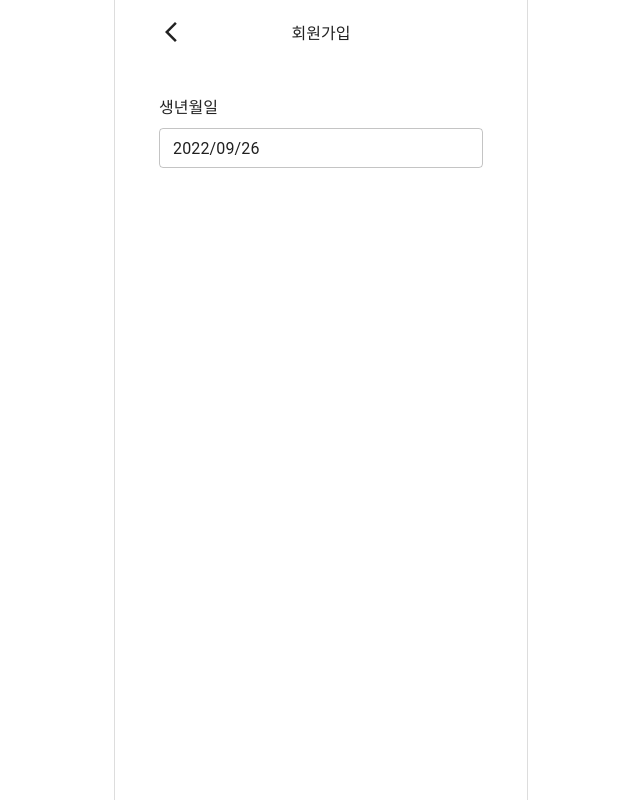
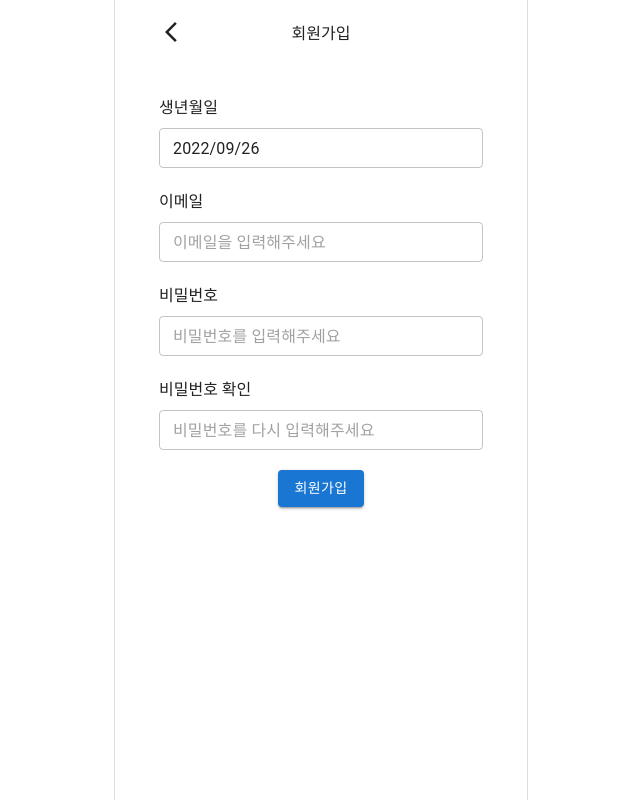
Before and after one commit to gotogether-s/gotogether-s, a Next.js app: page /signup in a window 1280 px wide. Shown: the whole page, without its empty margins (319-959 px from the left). Built offline with nearby package versions, Linux system fonts and the light colour scheme.

Commit message:
#37 feat: Create basic sign up UI

```diff
--- a/pages/signup/SignUp.module.scss
+++ b/pages/signup/SignUp.module.scss
@@ -4,3 +4,8 @@
     padding-bottom: 1rem;
   }
 }
+
+.button-wrapper {
+  margin-bottom: 2rem;
+  text-align: center;
+}
--- a/pages/signup/index.tsx
+++ b/pages/signup/index.tsx
@@ -4,6 +4,7 @@ import { LocalizationProvider } from '@mui/x-date-pickers/LocalizationProvider'
 import { MobileDatePicker } from '@mui/x-date-pickers/MobileDatePicker'
 import TextField from '@mui/material/TextField'
 import { useState } from 'react'
+import Button from '@mui/material/Button'
 import NavBar from '../../components/NavBar'
 import style from './SignUp.module.scss'
 
@@ -31,6 +32,38 @@ const SignUp = () => {
             />
           </LocalizationProvider>
         </div>
+        <div className={style['input-wrapper']}>
+          <div className={style['label']}>이메일</div>
+          <TextField
+            name="email"
+            size="small"
+            placeholder="이메일을 입력해주세요"
+            sx={{ width: '100%' }}
+          />
+        </div>
+        <div className={style['input-wrapper']}>
+          <div className={style['label']}>비밀번호</div>
+          <TextField
+            name="password"
+            size="small"
+            placeholder="비밀번호를 입력해주세요"
+            sx={{ width: '100%' }}
+          />
+        </div>
+        <div className={style['input-wrapper']}>
+          <div className={style['label']}>비밀번호 확인</div>
+          <TextField
+            name="password"
+            size="small"
+            placeholder="비밀번호를 다시 입력해주세요"
+            sx={{ width: '100%' }}
+          />
+        </div>
+        <div className={style['button-wrapper']}>
+          <Button variant="contained" type="submit">
+            회원가입
+          </Button>
+        </div>
       </form>
     </>
   )
```
